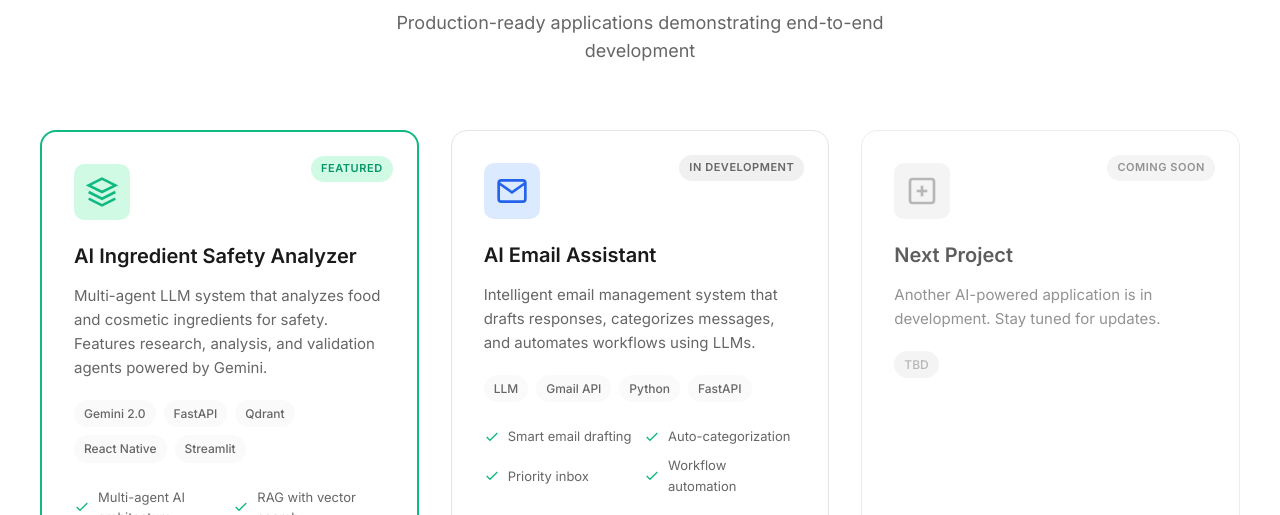
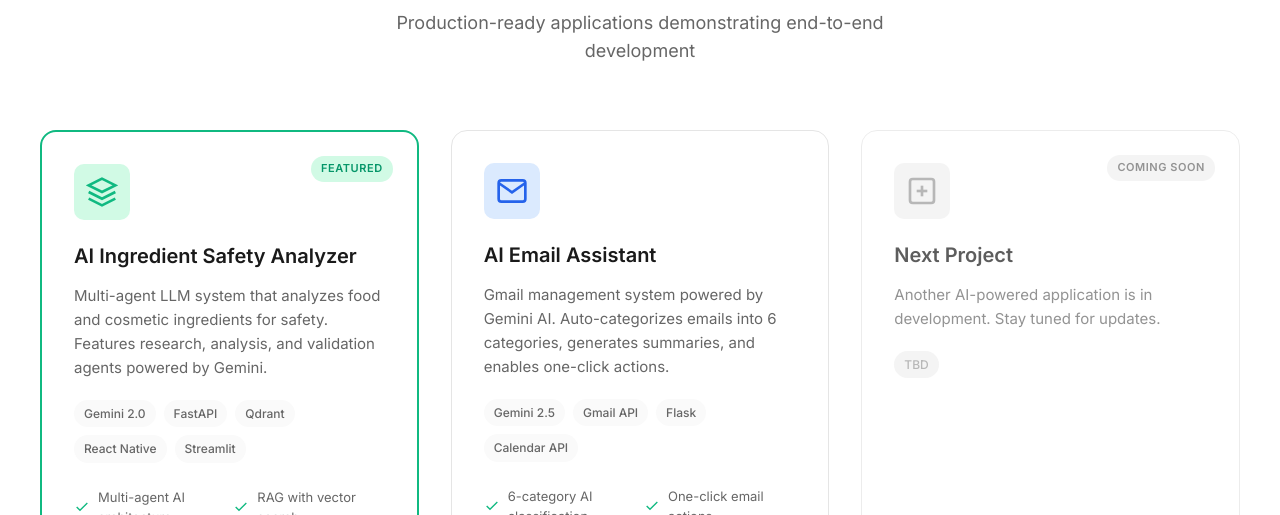
Before and after one commit to udaytamma/zeroleaf-portfolio, a plain HTML site: page index.html in a window 1280 px wide. Shown: the part 981-1496 px from the top of the page. Drawn offline with Linux system fonts and the light colour scheme.

Commit message:
Update Email Assistant card - mark as completed with accurate details
- Remove 'In Development' badge
- Update description with 6-category AI classification
- Update tech stack (Gemini 2.5, Flask, Gmail/Calendar APIs)
- Update features to match implemented functionality
- Fix GitHub repo link to emailAssistant

```diff
--- a/index.html
+++ b/index.html
@@ -136,7 +136,6 @@
 
             <!-- Project 2: Email Assistant -->
             <article class="project-card">
-                <div class="project-badge secondary">In Development</div>
                 <div class="project-icon email-icon">
                     <svg width="32" height="32" viewBox="0 0 24 24" fill="none" stroke="currentColor" stroke-width="2">
                         <path d="M4 4h16c1.1 0 2 .9 2 2v12c0 1.1-.9 2-2 2H4c-1.1 0-2-.9-2-2V6c0-1.1.9-2 2-2z"/>
@@ -144,13 +143,13 @@
                     </svg>
                 </div>
                 <h3>AI Email Assistant</h3>
-                <p>Intelligent email management system that drafts responses, categorizes messages, and automates workflows using LLMs.</p>
+                <p>Gmail management system powered by Gemini AI. Auto-categorizes emails into 6 categories, generates summaries, and enables one-click actions.</p>
 
                 <div class="project-tech">
-                    <span>LLM</span>
+                    <span>Gemini 2.5</span>
                     <span>Gmail API</span>
-                    <span>Python</span>
-                    <span>FastAPI</span>
+                    <span>Flask</span>
+                    <span>Calendar API</span>
                 </div>
 
                 <div class="project-features">
@@ -158,31 +157,31 @@
                         <svg width="16" height="16" viewBox="0 0 24 24" fill="none" stroke="currentColor" stroke-width="2">
                             <polyline points="20 6 9 17 4 12"/>
                         </svg>
-                        <span>Smart email drafting</span>
+                        <span>6-category AI classification</span>
                     </div>
                     <div class="feature">
                         <svg width="16" height="16" viewBox="0 0 24 24" fill="none" stroke="currentColor" stroke-width="2">
                             <polyline points="20 6 9 17 4 12"/>
                         </svg>
-                        <span>Auto-categorization</span>
+                        <span>One-click email actions</span>
                     </div>
                     <div class="feature">
                         <svg width="16" height="16" viewBox="0 0 24 24" fill="none" stroke="currentColor" stroke-width="2">
                             <polyline points="20 6 9 17 4 12"/>
                         </svg>
-                        <span>Priority inbox</span>
+                        <span>AI-generated summaries</span>
                     </div>
                     <div class="feature">
                         <svg width="16" height="16" viewBox="0 0 24 24" fill="none" stroke="currentColor" stroke-width="2">
                             <polyline points="20 6 9 17 4 12"/>
                         </svg>
-                        <span>Workflow automation</span>
+                        <span>Calendar/Tasks integration</span>
                     </div>
                 </div>
 
                 <div class="project-links">
                     <a href="https://docs.zeroleaf.dev/docs/email-assistant/overview" class="btn btn-small btn-ghost">Documentation</a>
-                    <a href="https://github.com/udaytamma" class="btn btn-small btn-ghost" target="_blank">
+                    <a href="https://github.com/udaytamma/emailAssistant" class="btn btn-small btn-ghost" target="_blank">
                         <svg width="16" height="16" viewBox="0 0 24 24" fill="currentColor">
                             <path d="M12 0C5.37 0 0 5.37 0 12c0 5.31 3.435 9.795 8.205 11.385.6.105.825-.255.825-.57 0-.285-.015-1.23-.015-2.235-3.015.555-3.795-.735-4.035-1.41-.135-.345-.72-1.41-1.23-1.695-.42-.225-1.02-.78-.015-.795.945-.015 1.62.87 1.845 1.23 1.08 1.815 2.805 1.305 3.495.99.105-.78.42-1.305.765-1.605-2.67-.3-5.46-1.335-5.46-5.925 0-1.305.465-2.385 1.23-3.225-.12-.3-.54-1.53.12-3.18 0 0 1.005-.315 3.3 1.23.96-.27 1.98-.405 3-.405s2.04.135 3 .405c2.295-1.56 3.3-1.23 3.3-1.23.66 1.65.24 2.88.12 3.18.765.84 1.23 1.905 1.23 3.225 0 4.605-2.805 5.625-5.475 5.925.435.375.81 1.095.81 2.22 0 1.605-.015 2.895-.015 3.3 0 .315.225.69.825.57A12.02 12.02 0 0024 12c0-6.63-5.37-12-12-12z"/>
                         </svg>
```
